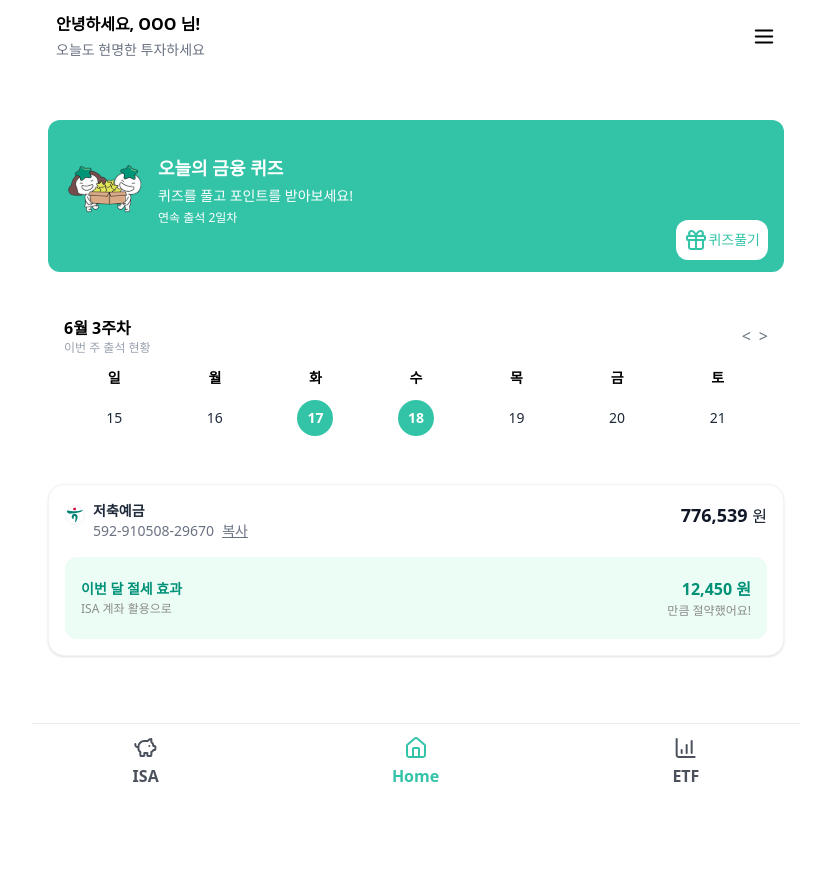
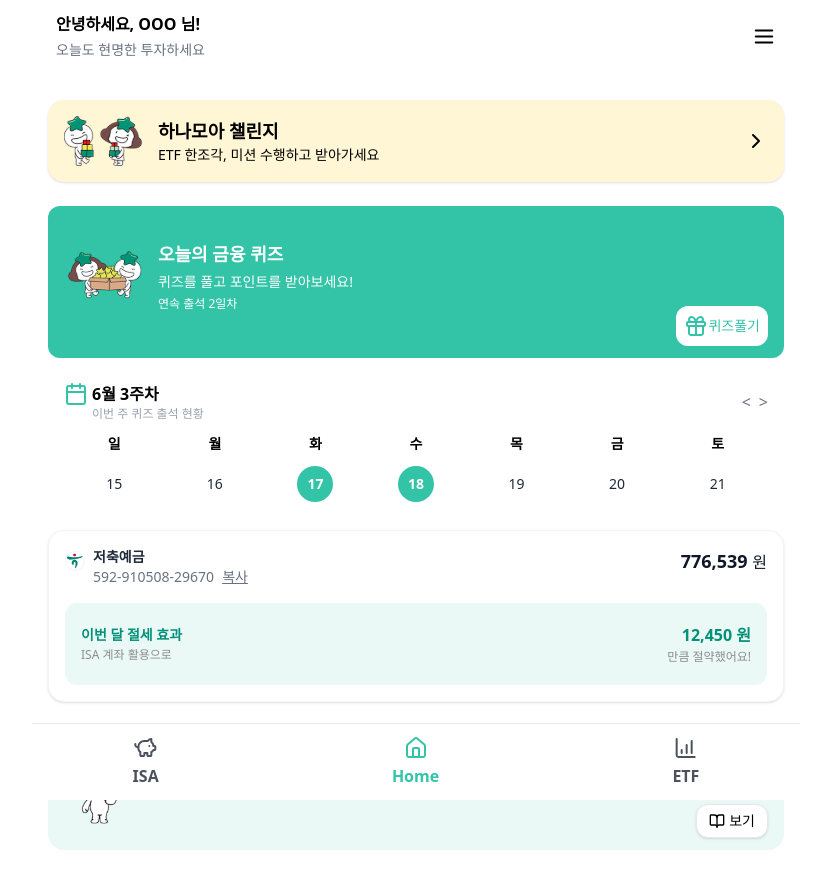
Before and after one commit to jjinleee/ISAID, a Next.js app: page /main in a window 1280 px wide. Shown: the top 888 px of the page, without its empty margins (224-1055 px from the left). Before the commit the page ends 800 px from the top, so only its background shows below. Built offline with nearby package versions, Linux system fonts and the light colour scheme.

Commit message:
feat: 메인페이지 퍼블리싱(#51)

```diff
--- /dev/null
+++ b/app/(routes)/challenge/_components/challenge-page-container.tsx
@@ -0,0 +1,13 @@
+'use client';
+
+export default function ChallengePageContainer() {
+  return (
+    <div className='max-w-3xl mx-auto px-4 py-8'>
+      <h1 className='text-2xl font-bold mb-4'>하나모아 챌린지</h1>
+      <p className='text-gray-600 text-sm'>
+        ETF 한조각씩, 미션을 수행하고 보상을 받아보세요!
+      </p>
+      {/* 추후 미션 리스트나 진행 현황 등 추가 */}
+    </div>
+  );
+}
--- /dev/null
+++ b/app/(routes)/challenge/page.tsx
@@ -0,0 +1,11 @@
+import ChallengePageContainer from './_components/challenge-page-container';
+
+const ChallengePage = () => {
+  return (
+    <div className='px-4 py-5 space-y-6'>
+      <ChallengePageContainer />
+    </div>
+  );
+};
+
+export default ChallengePage;
--- /dev/null
+++ b/app/(routes)/guide/_components/guide-page-container.tsx
@@ -0,0 +1,13 @@
+'use client';
+
+export default function GuidePageContainer() {
+  return (
+    <div className='max-w-3xl mx-auto px-4 py-8'>
+      <h1 className='text-2xl font-bold mb-4'>금융초보 가이드</h1>
+      <p className='text-gray-600 text-sm'>
+        이곳은 금융 입문자를 위한 가이드 페이지입니다. 차근차근 함께 배워봐요.
+      </p>
+      {/* 여기에 실제 콘텐츠가 들어갈 예정 */}
+    </div>
+  );
+}
--- /dev/null
+++ b/app/(routes)/guide/page.tsx
@@ -0,0 +1,11 @@
+import GuidePageContainer from './_components/guide-page-container';
+
+const GuidePage = () => {
+  return (
+    <div className='px-4 py-5 space-y-6'>
+      <GuidePageContainer />
+    </div>
+  );
+};
+
+export default GuidePage;
--- a/app/(routes)/main/_components/account-summary-card.tsx
+++ b/app/(routes)/main/_components/account-summary-card.tsx
@@ -2,7 +2,6 @@
 
 import { toast } from 'react-hot-toast';
 import HanaIcon from '@/public/images/bank-icons/hana-icon';
-import { Copy } from 'lucide-react'; // 복사 아이콘
 
 export default function AccountSummaryCard() {
   const accountNumber = '592-910508-29670';
@@ -42,7 +41,7 @@ export default function AccountSummaryCard() {
         </div>
       </div>
       {/* 절세 효과 카드 */}
-      <div className='mt-4 bg-emerald-50 rounded-xl px-4 py-5 flex justify-between items-center'>
+      <div className='mt-4 bg-primary-2 rounded-xl px-4 py-5 flex justify-between items-center'>
         <div className='text-sm'>
           <p className='text-hana-green font-semibold pb-0.5'>
             이번 달 절세 효과
--- /dev/null
+++ b/app/(routes)/main/_components/beginner-guide-card.tsx
@@ -0,0 +1,36 @@
+'use client';
+
+import Link from 'next/link';
+import StaryBoyGood from '@/public/images/star-boy-good.svg';
+import { BookOpen } from 'lucide-react';
+
+export default function BeginnerGuideCard() {
+  return (
+    <div className='relative bg-primary-2 p-4 pt-8 pb-6 rounded-2xl overflow-hidden min-h-[110px]'>
+      {/* 좌측: 캐릭터 + 텍스트 */}
+      <div className='flex items-start gap-4 pr-10 pl-2'>
+        {/* 캐릭터 이미지 */}
+        <div className='mt-[-8px]'>
+          <StaryBoyGood />
+        </div>
+
+        {/* 텍스트 */}
+        <div>
+          <p className='font-bold text-gray text-lg'>금융초보가이드</p>
+          <p className='text-gray-4 text-xs'>
+            투자가 처음이라면? 쉽고 재미있게 배워보세요!
+          </p>
+        </div>
+      </div>
+
+      {/* 버튼: 오른쪽 하단 고정 */}
+      <Link
+        href='/guide'
+        className='absolute bottom-3 right-4 bg-white px-3 py-1.5 rounded-xl border border-gray-200 flex items-center gap-1 text-sm shadow-sm'
+      >
+        <BookOpen size={16} />
+        보기
+      </Link>
+    </div>
+  );
+}
--- /dev/null
+++ b/app/(routes)/main/_components/challenge-card.tsx
@@ -0,0 +1,28 @@
+'use client';
+
+import Link from 'next/link';
+import HanaChallenge from '@/public/images/hanamoa-challenge.svg';
+import { ChevronRight } from 'lucide-react';
+
+export default function ChallengeCard() {
+  return (
+    <Link
+      href='/challenge'
+      className='flex justify-between items-center bg-[#FFF6D6] rounded-2xl shadow-sm p-4'
+    >
+      {/* 좌측 캐릭터 이미지 */}
+      <div className='flex items-center gap-4'>
+        <HanaChallenge />
+        <div>
+          <p className='text-lg font-bold text-black'>하나모아 챌린지</p>
+          <p className='text-sm text-black'>
+            ETF 한조각, 미션 수행하고 받아가세요
+          </p>
+        </div>
+      </div>
+      {/* 우측 화살표 */}
+
+      <ChevronRight size={24} className='text-black' />
+    </Link>
+  );
+}
--- a/app/(routes)/main/_components/main-page-container.tsx
+++ b/app/(routes)/main/_components/main-page-container.tsx
@@ -3,6 +3,8 @@
 import { useEffect, useMemo, useState } from 'react';
 import { isSameDay } from 'date-fns';
 import AccountSummaryCard from './account-summary-card';
+import BeginnerGuideCard from './beginner-guide-card';
+import ChallengeCard from './challenge-card';
 import QuizBanner from './quiz-banner';
 import WeeklyCalendar from './weekly-calendar';
 
@@ -66,7 +68,8 @@ const MainPageContainer = () => {
   );
 
   return (
-    <div className='px-4 py-10 space-y-6'>
+    <div className='px-4 py-5 space-y-6'>
+      <ChallengeCard />
       <QuizBanner
         onComplete={handleQuizComplete}
         streakLabel={streakLabel}
@@ -74,6 +77,7 @@ const MainPageContainer = () => {
       />
       <WeeklyCalendar completedDates={completedDates} />
       <AccountSummaryCard />
+      <BeginnerGuideCard />
     </div>
   );
 };
--- a/app/(routes)/main/_components/weekly-calendar.tsx
+++ b/app/(routes)/main/_components/weekly-calendar.tsx
@@ -1,6 +1,7 @@
 'use client';
 
 import { useState } from 'react';
+import { CalendarIcon } from '@/public/images/isa/calendar-icon';
 import { addDays, format, isSameDay, subDays } from 'date-fns';
 import { AnimatePresence, motion } from 'framer-motion';
 
@@ -37,12 +38,15 @@ export default function WeeklyCalendar({
   };
 
   return (
-    <div className='bg-white px-4 py-5 space-y-3 overflow-hidden'>
+    <div className='bg-white px-4 space-y-3 overflow-hidden'>
       {/* 상단 헤더 */}
       <div className='flex items-center justify-between'>
         <div>
-          <p className='text-base font-bold'>{getWeekLabel(weekStart)}</p>
-          <p className='text-xs text-gray-400'>이번 주 출석 현황</p>
+          <div className='flex gap-1'>
+            <CalendarIcon />
+            <p className='text-base font-bold'>{getWeekLabel(weekStart)}</p>
+          </div>
+          <p className='text-xs text-gray-400 pl-7'>이번 주 퀴즈 출석 현황</p>
         </div>
         <div className='flex items-center gap-2 text-gray-500'>
           <button onClick={() => handleWeekChange('prev')}>{'<'}</button>
```
Also changed, not shown: public/images/hanamoa-challenge.svg (added), public/images/star-boy-good.svg (added).
